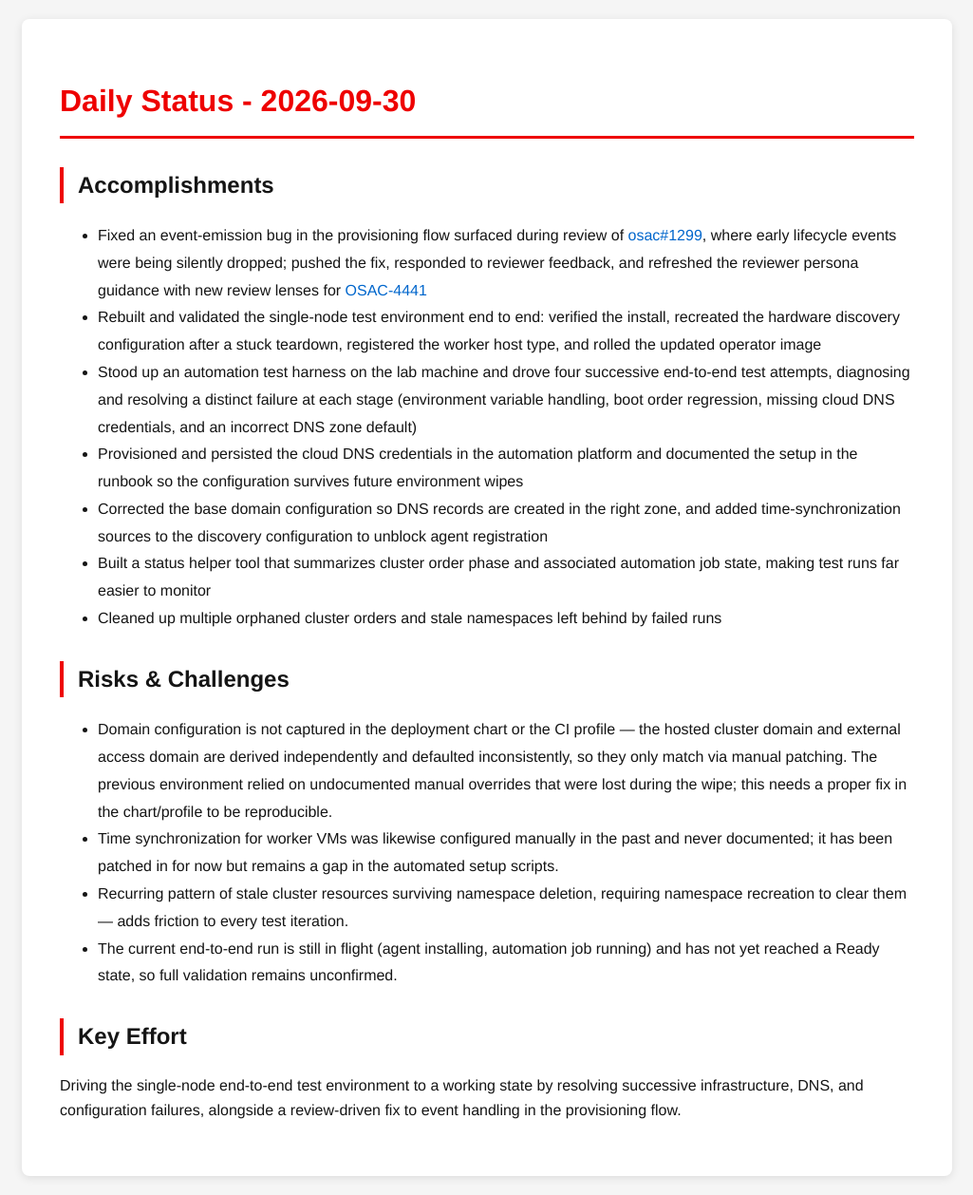
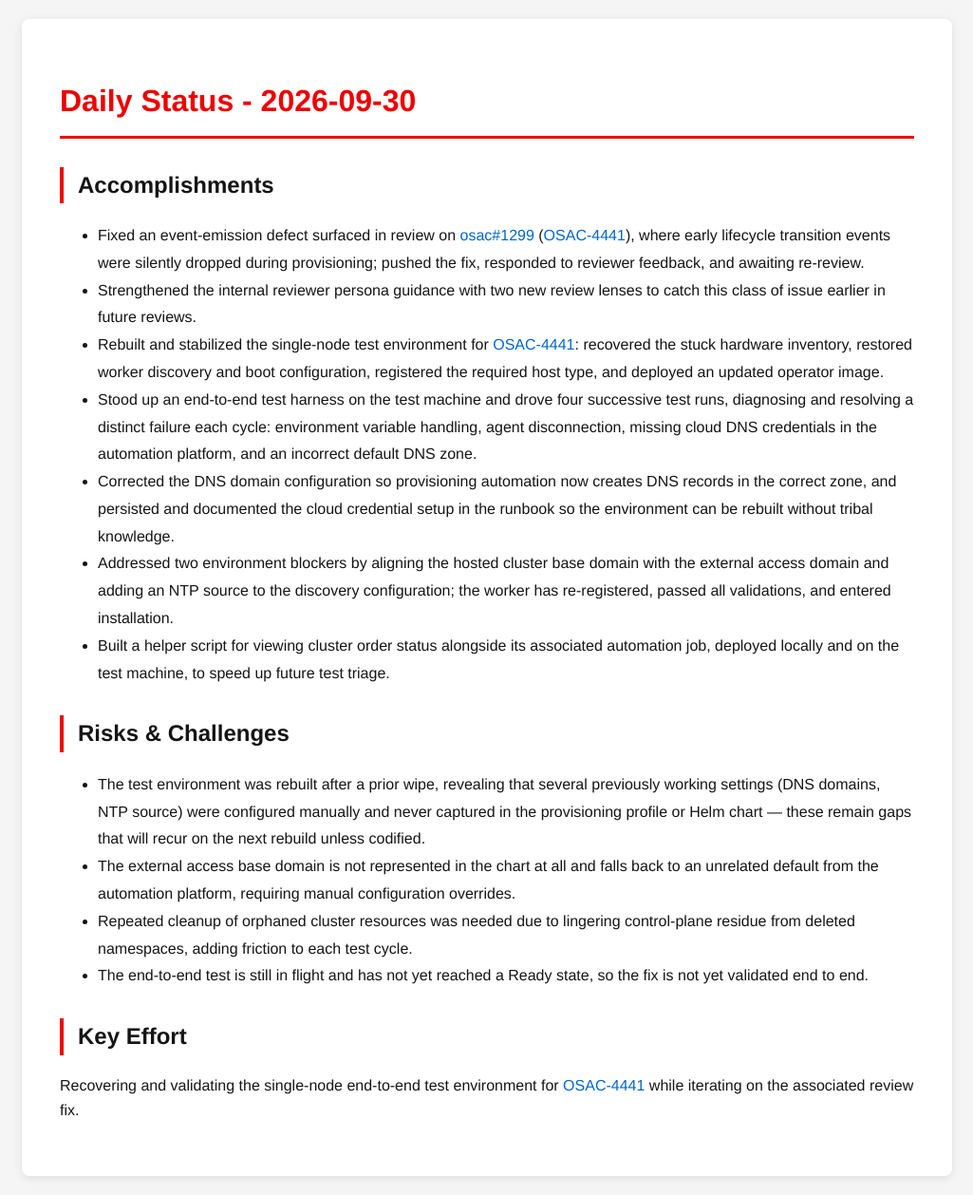
Before and after one commit to tzvatot/daily-status, a Jekyll site: the page built from 2026-09-30.md, in a window 1280 px wide. Shown: the whole page at 95% size, without its empty margins (127-1152 px from the left). Built offline with Jekyll 4.4.1, drawn with Linux system fonts in a browser that asks for light colours.

Commit message:
Daily status update - 2026-09-30

```diff
--- a/2026-09-30.md
+++ b/2026-09-30.md
@@ -7,19 +7,19 @@ date: 2026-09-30
 # Daily Status - 2026-09-30
 
 ## Accomplishments
-- Fixed an event-emission bug in the provisioning flow surfaced during review of [osac#1299](https://github.com/osac-project/osac/pull/1299), where early lifecycle events were being silently dropped; pushed the fix, responded to reviewer feedback, and refreshed the reviewer persona guidance with new review lenses for [OSAC-4441](https://redhat.atlassian.net/browse/OSAC-4441)
-- Rebuilt and validated the single-node test environment end to end: verified the install, recreated the hardware discovery configuration after a stuck teardown, registered the worker host type, and rolled the updated operator image
-- Stood up an automation test harness on the lab machine and drove four successive end-to-end test attempts, diagnosing and resolving a distinct failure at each stage (environment variable handling, boot order regression, missing cloud DNS credentials, and an incorrect DNS zone default)
-- Provisioned and persisted the cloud DNS credentials in the automation platform and documented the setup in the runbook so the configuration survives future environment wipes
-- Corrected the base domain configuration so DNS records are created in the right zone, and added time-synchronization sources to the discovery configuration to unblock agent registration
-- Built a status helper tool that summarizes cluster order phase and associated automation job state, making test runs far easier to monitor
-- Cleaned up multiple orphaned cluster orders and stale namespaces left behind by failed runs
+- Fixed an event-emission defect surfaced in review on [osac#1299](https://github.com/osac-project/osac/pull/1299) ([OSAC-4441](https://redhat.atlassian.net/browse/OSAC-4441)), where early lifecycle transition events were silently dropped during provisioning; pushed the fix, responded to reviewer feedback, and awaiting re-review.
+- Strengthened the internal reviewer persona guidance with two new review lenses to catch this class of issue earlier in future reviews.
+- Rebuilt and stabilized the single-node test environment for [OSAC-4441](https://redhat.atlassian.net/browse/OSAC-4441): recovered the stuck hardware inventory, restored worker discovery and boot configuration, registered the required host type, and deployed an updated operator image.
+- Stood up an end-to-end test harness on the test machine and drove four successive test runs, diagnosing and resolving a distinct failure each cycle: environment variable handling, agent disconnection, missing cloud DNS credentials in the automation platform, and an incorrect default DNS zone.
+- Corrected the DNS domain configuration so provisioning automation now creates DNS records in the correct zone, and persisted and documented the cloud credential setup in the runbook so the environment can be rebuilt without tribal knowledge.
+- Addressed two environment blockers by aligning the hosted cluster base domain with the external access domain and adding an NTP source to the discovery configuration; the worker has re-registered, passed all validations, and entered installation.
+- Built a helper script for viewing cluster order status alongside its associated automation job, deployed locally and on the test machine, to speed up future test triage.
 
 ## Risks & Challenges
-- Domain configuration is not captured in the deployment chart or the CI profile — the hosted cluster domain and external access domain are derived independently and defaulted inconsistently, so they only match via manual patching. The previous environment relied on undocumented manual overrides that were lost during the wipe; this needs a proper fix in the chart/profile to be reproducible.
-- Time synchronization for worker VMs was likewise configured manually in the past and never documented; it has been patched in for now but remains a gap in the automated setup scripts.
-- Recurring pattern of stale cluster resources surviving namespace deletion, requiring namespace recreation to clear them — adds friction to every test iteration.
-- The current end-to-end run is still in flight (agent installing, automation job running) and has not yet reached a Ready state, so full validation remains unconfirmed.
+- The test environment was rebuilt after a prior wipe, revealing that several previously working settings (DNS domains, NTP source) were configured manually and never captured in the provisioning profile or Helm chart — these remain gaps that will recur on the next rebuild unless codified.
+- The external access base domain is not represented in the chart at all and falls back to an unrelated default from the automation platform, requiring manual configuration overrides.
+- Repeated cleanup of orphaned cluster resources was needed due to lingering control-plane residue from deleted namespaces, adding friction to each test cycle.
+- The end-to-end test is still in flight and has not yet reached a Ready state, so the fix is not yet validated end to end.
 
 ## Key Effort
-Driving the single-node end-to-end test environment to a working state by resolving successive infrastructure, DNS, and configuration failures, alongside a review-driven fix to event handling in the provisioning flow.
+Recovering and validating the single-node end-to-end test environment for [OSAC-4441](https://redhat.atlassian.net/browse/OSAC-4441) while iterating on the associated review fix.
```
